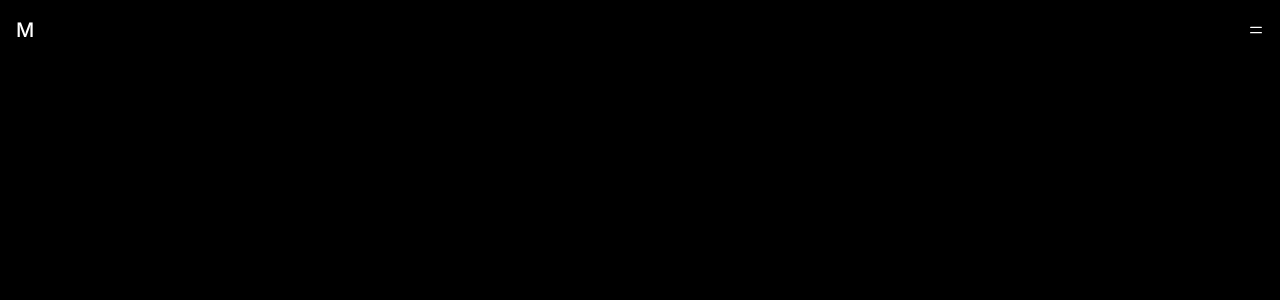
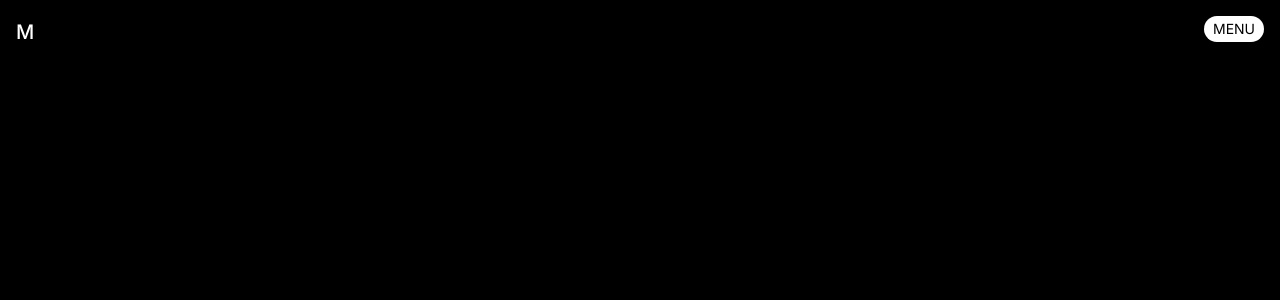
Before and after one commit to mauromltn/portfolio, a Next.js app: page / in a window 1280 px wide. Shown: the top 300 px of the page. Built offline with nearby package versions, Linux system fonts and the light colour scheme.

Commit message:
feat: Add Menu and Button components with framer-motion integration.
- Create onClick button transition

```diff
--- a/package.json
+++ b/package.json
@@ -10,6 +10,7 @@
   },
   "dependencies": {
     "@vercel/analytics": "^1.5.0",
+    "framer-motion": "^12.6.2",
     "gsap": "^3.12.7",
     "next": "15.2.4",
     "react": "^19.0.0",
--- a/src/app/globals.css
+++ b/src/app/globals.css
@@ -14,3 +14,7 @@ body {
   background: var(--background);
   color: var(--foreground);
 }
+
+.menu-button {
+  @apply w-full h-full uppercase flex items-center justify-center;
+}
--- a/src/app/page.tsx
+++ b/src/app/page.tsx
@@ -1,4 +1,5 @@
-import Header from "@/components/Header";
+import Header from "@/components/Header/Header";
+import Menu from "@/components/Menu";
 
 export default function Home() {
   return (
--- a/src/components/Header.tsx
+++ b/src/components/Header/Header.tsx
@@ -1,11 +1,11 @@
-import { TbMenu } from 'react-icons/tb';
 import styles from './Header.module.css';
+import Menu from '../Menu';
 
 export default function Header() {
    return (
-      <header className="fixed w-full p-4 z-10 select-none">
-         <div className="flex justify-between items-center">
-            <button className={`${styles.brand} text-xl font-medium`}>
+      <header className="fixed w-full p-4 z-20 select-none">
+         <div className="flex justify-between items-end">
+            <button className={`${styles.brand} text-xl font-medium leading-none`}>
                <span>M</span>
                <span>a</span>
                <span>u</span>
@@ -20,9 +20,8 @@ export default function Header() {
                <span>n</span>
                <span>e</span>
             </button>
-            <div>
-               <TbMenu />
-            </div>
+
+            <Menu />
          </div>
       </header>
    )
--- /dev/null
+++ b/src/components/Menu.tsx
@@ -0,0 +1,12 @@
+'use client';
+import { useState } from "react";
+import Button from "./ui/Button";
+
+export default function Menu() {
+
+   const [ isActive, setIsActive ] = useState(false);
+
+  return (
+      <Button isActive={isActive} setIsActive={setIsActive}/>
+  )
+}
--- /dev/null
+++ b/src/components/ui/Button.tsx
@@ -0,0 +1,24 @@
+import { motion } from 'framer-motion';
+
+interface ButtonProps {
+  isActive: boolean;
+  setIsActive: (value: boolean) => void;
+}
+
+export default function Button({isActive, setIsActive}: ButtonProps) {
+  return (
+   <div
+    onClick={() => setIsActive(!isActive)}
+    className="relative overflow-hidden w-15 h-6.5 text-sm rounded-full cursor-pointer"
+  >
+    <motion.div
+      className="relative w-full h-full"
+      animate={{top: isActive ? '-100%' : '0%'}}
+      transition={{duration: 0.5, ease: [0.76, 0, 0.24, 1]}}
+    >
+      <div className="menu-button bg-white text-black">menu</div>
+      <div className="menu-button absolute border-none bg-black text-white">close</div>
+    </motion.div>
+   </div>
+  )
+}
```
Also changed, not shown: src/components/Header/Header.module.css (renamed from src/components/Header.module.css), 1 other file (tests, documents, lock files or other folders).
